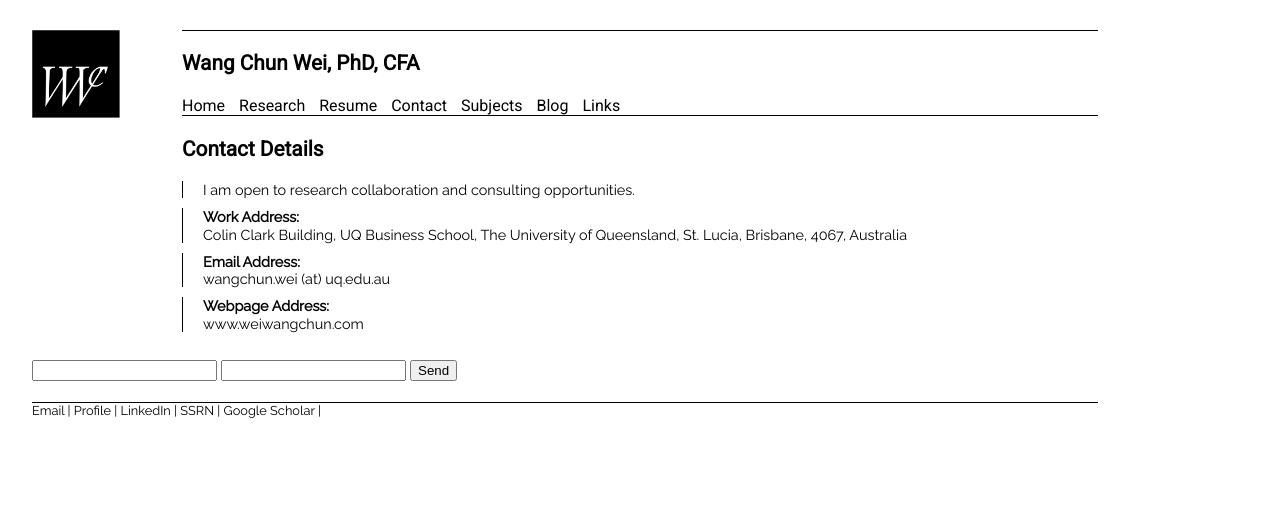
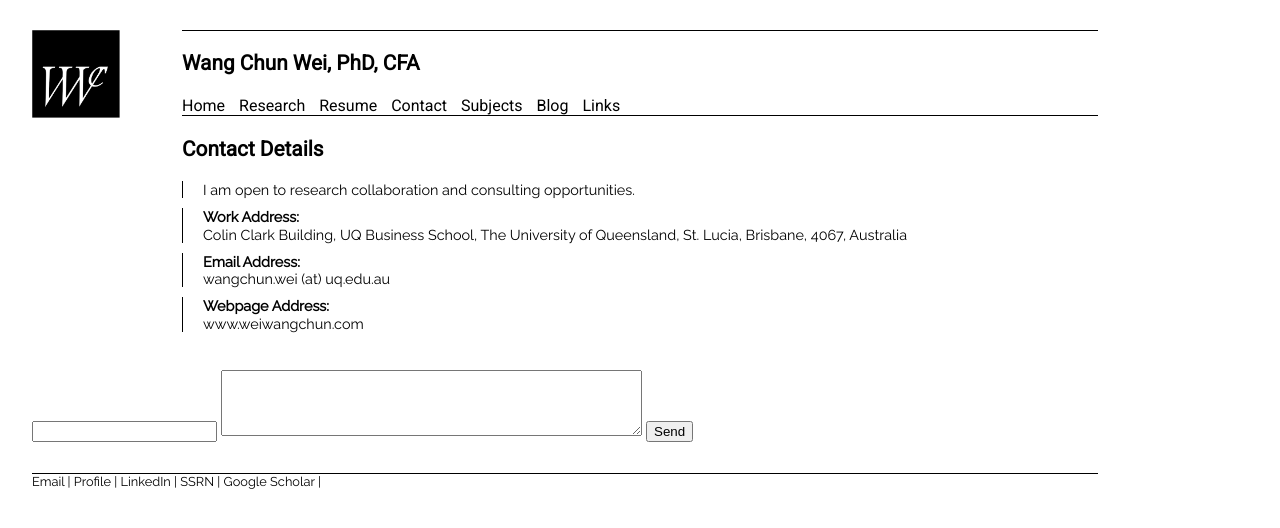
Before and after one commit to weiwangchun/weiwangchun.github.io, a Jekyll site: the page built from contact/index.html, in a window 1280 px wide. Shown: the top 528 px of the page. Built offline with Jekyll 4.4.1, drawn with Linux system fonts in a browser that asks for light colours.

Commit message:
Update index.html

```diff
--- a/contact/index.html
+++ b/contact/index.html
@@ -20,10 +20,12 @@ title: Contact Details
 
 <!-- <img src="mel.jpg" align="middle", width ="100%", height ="30%"> -->
 	<br>
+	<p>
 	<form action="https://formspree.io/wangchun.wei@uq.edu.au" method="POST">
-  		<input type="text" name="name">
-  		<input type="email" name="_replyto">
+		<input type="email" id="email" name="_replyto" required>
+  		<textarea rows="4" cols="50" name="name" required></textarea>
   		<input type="submit" value="Send">
 	</form>
+	</p>
 
 </div><!-- /.blurb -->
```
